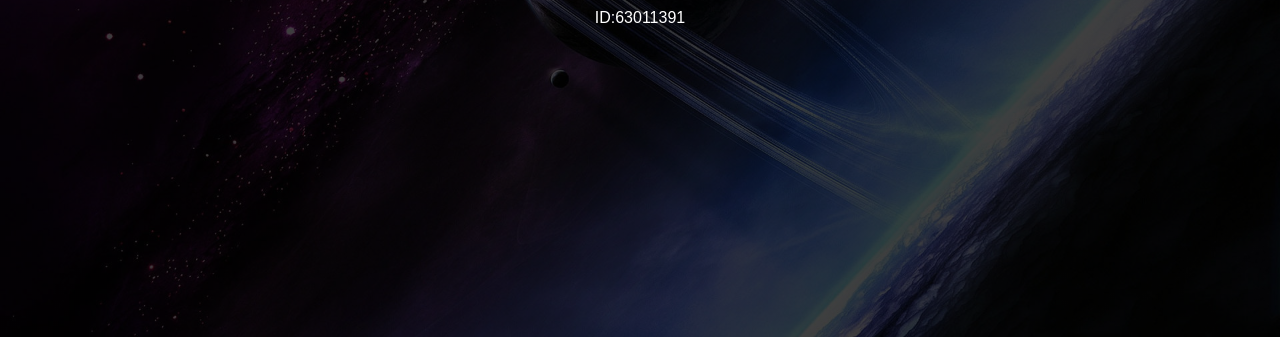
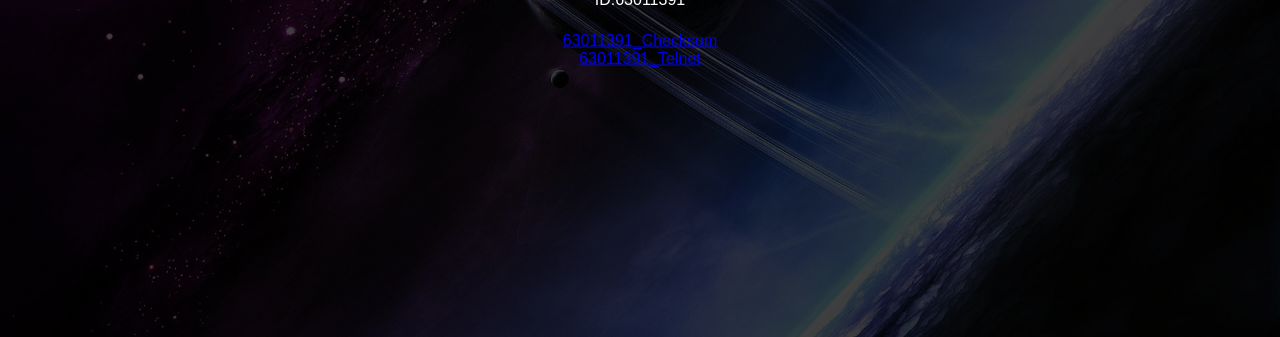
Before and after one commit to kasidejsoon/Pongics.github.io, a plain HTML site: page index.html in a window 1280 px wide. Shown: the part 463-800 px from the top of the page. Drawn offline with Linux system fonts and the light colour scheme.

Commit message:
Update index.html

```diff
--- a/index.html
+++ b/index.html
@@ -9,6 +9,9 @@
             <div class = "content">
                   <h1>Kasidej Soontornwipat</h1>
                   <p>ID:63011391</p>
+                  <a href="https://drive.google.com/file/d/1-w-q1ituW2z_CgX8mH5avV6-y_8HNk5M/view?usp=share_link">63011391_Checksum</a>
+                  <br>
+                  <a href="https://drive.google.com/file/d/16Xc1BYLreu-eBXGJUkOmbWuyvlfvPGdc/view?usp=share_link">63011391_Telnet</a>
             </div>
       </div>
 
```
